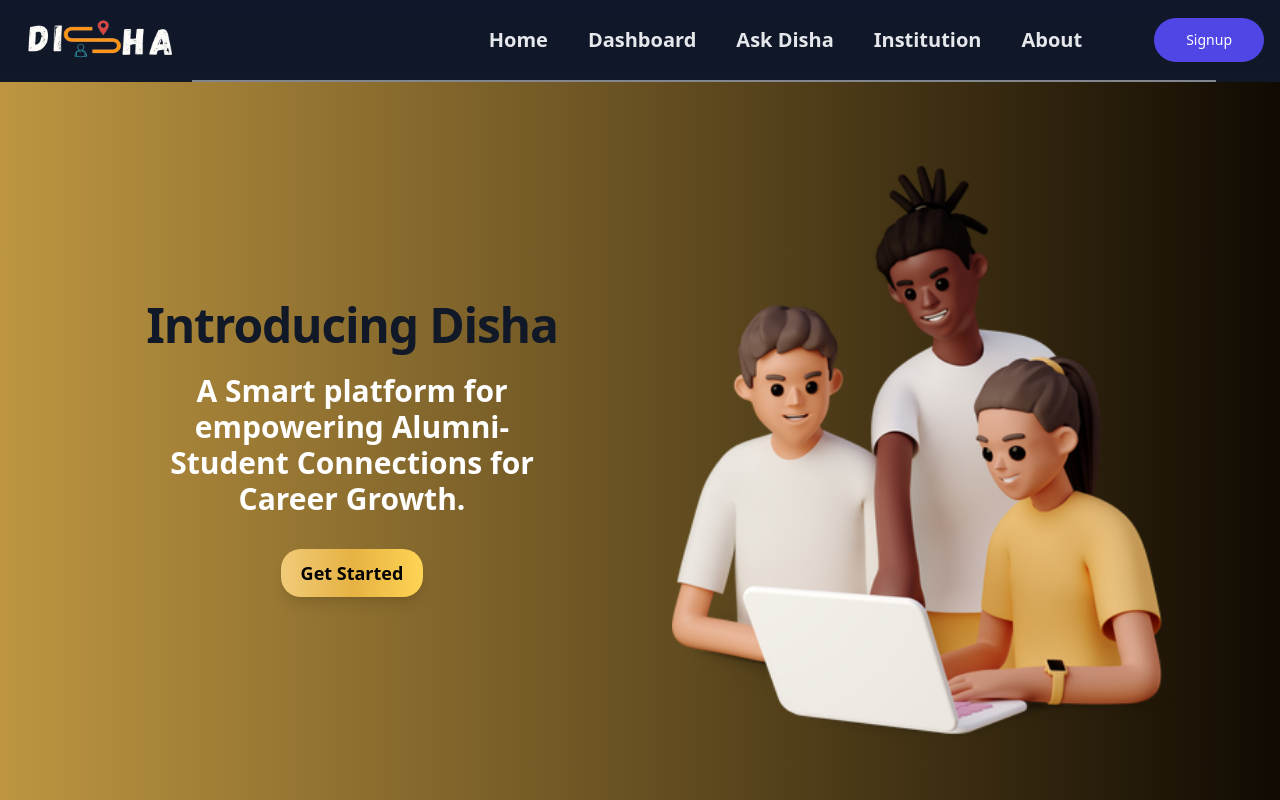
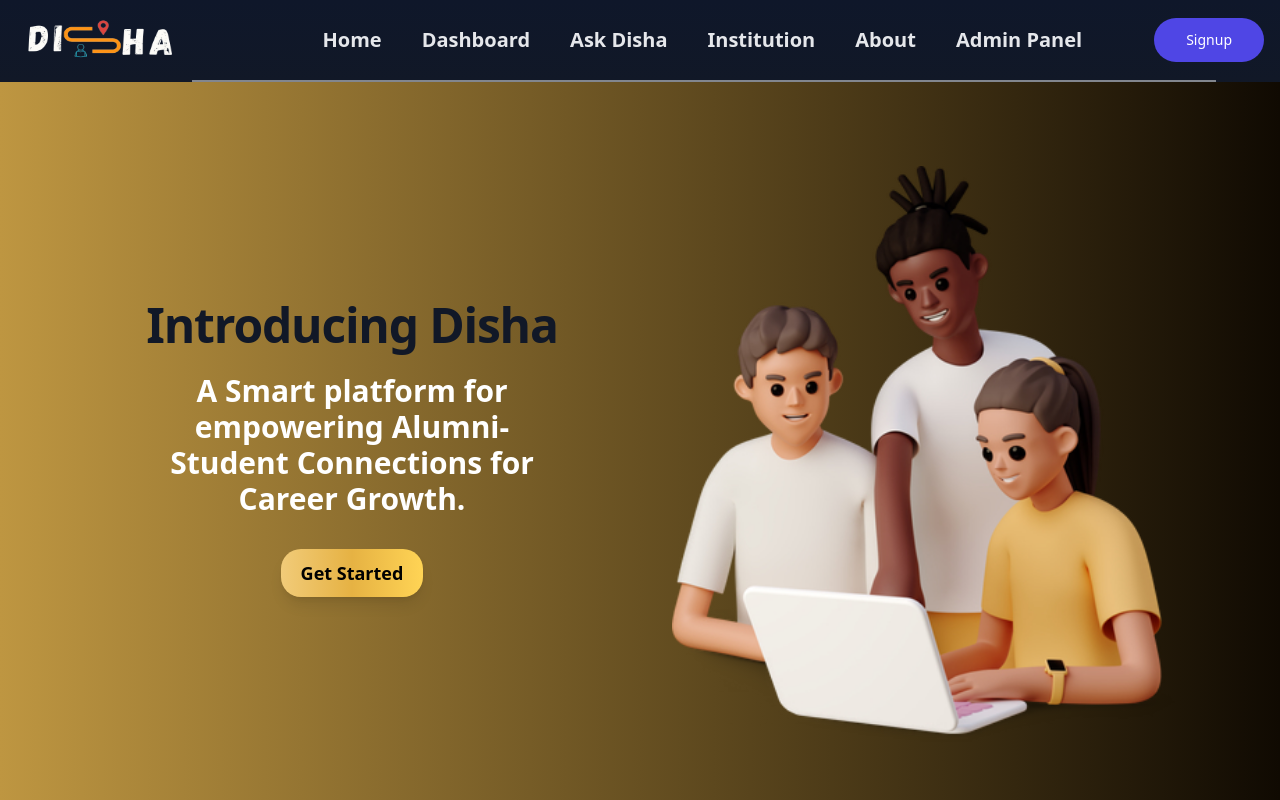
Before and after one commit to ParthGupta84616/disha, a React (Create React App) app: page / in a window 1280 px wide. Shown: the top 800 px of the page. Built offline with nearby package versions, Linux system fonts and the light colour scheme.

Commit message:
AdminPanel

```diff
--- a/src/App.jsx
+++ b/src/App.jsx
@@ -9,6 +9,7 @@ import AskDisha from "./pages/AskDisha";
 import Skills from "./components/Skills"; // Import Skills page
 import Navbar from "./components/Navbar";
 import Footer from "./components/Footer";
+import AdminPanel from "./pages/AdminPanel";
 // import PricingPage from './pages/Pricing';
 import RouteTracker from "./components/RouteTracker";
 import Error404 from "./pages/Error404";
@@ -123,6 +124,18 @@ export default function App() {
         </div>
       ),
     },
+    {
+      path: "/adminPanel",
+      element: (
+        <div>
+          <RouteTracker>
+            <Navbar />
+            <AdminPanel />
+            <Footer />
+          </RouteTracker>
+        </div>
+      ),
+    },
   ]);
 
   return <RouterProvider router={router} />;
--- a/src/components/Navbar.jsx
+++ b/src/components/Navbar.jsx
@@ -28,6 +28,9 @@ export default function Navbar() {
             </Link>
             <Link to="/about" className="hover:text-gray-400">
               About
+            </Link>
+            <Link to="/adminPanel" className="hover:text-gray-400">
+              Admin Panel
             </Link>
             {/* <Link to="/pricing" className="hover:text-gray-400">
               Pricing
--- /dev/null
+++ b/src/pages/AdminPanel.jsx
@@ -0,0 +1,9 @@
+import React from 'react'
+
+function AdminPanel() {
+  return (
+    <div>AdminPanel</div>
+  )
+}
+
+export default AdminPanel
```
